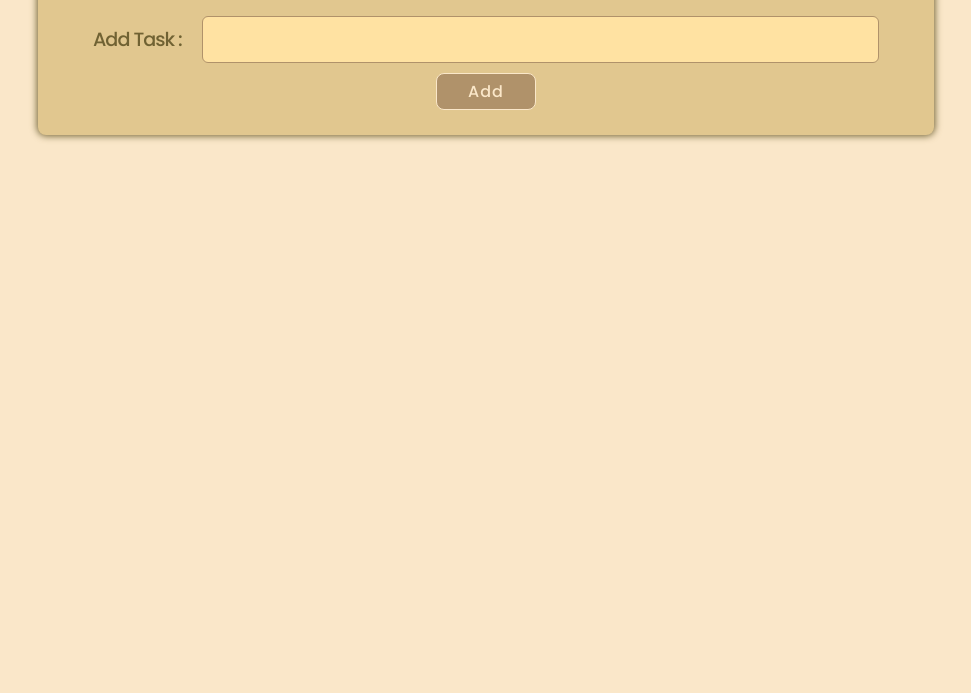
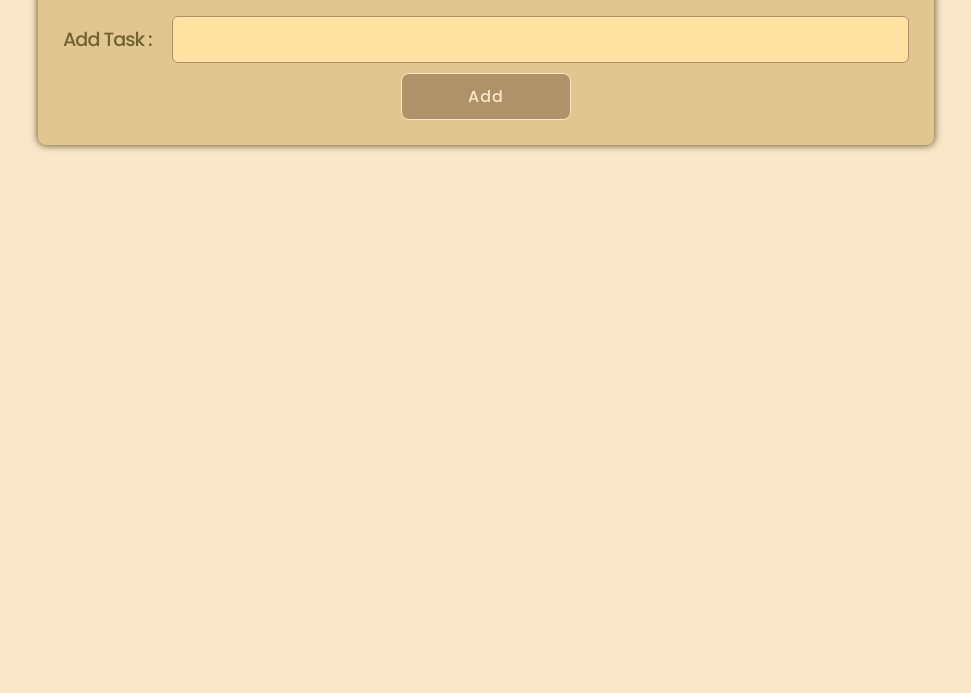
Before and after one commit to OmarDeeb311/To_Do_List_HTML_CSS_JS, a plain HTML site: page index.html in a window 1280 px wide. Shown: the part 107-800 px from the top of the page, without its empty margins (154-1125 px from the left). Drawn offline with Linux system fonts and the light colour scheme.

Commit message:
Update style.css

```diff
--- a/style.css
+++ b/style.css
@@ -1,19 +1,4 @@
 @import url("https://fonts.googleapis.com/css2?family=Poppins:wght@200;300;400;500;600;700;800;900&display=swap");
-
-:root {
-  --color-one: #fae7c9;
-  --color-two: #e1c78f;
-  --color-three: #b0926a;
-  --color-four: #706233;
-}
-
-body {
-  font-family: "Poppins", sans-serif;
-  background-color: var(--color-one);
-}
-
-* {
-  box-sizing: border-box;@import url("https://fonts.googleapis.com/css2?family=Poppins:wght@200;300;400;500;600;700;800;900&display=swap");
 
 :root {
   --color-one: #fae7c9;
@@ -163,103 +148,3 @@ button:focus {
     font-size: 50% !important;
   }
 }
-
-  margin: 0;
-  padding: 0;
-}
-
-button {
-  cursor: pointer;
-  padding: 5px;
-  width: 100px;
-  background: var(--color-three);
-  border: 0;
-  border-radius: 8px;
-  font-size: 16px;
-  font-family: inherit;
-  font-weight: 500;
-  color: var(--color-one);
-  letter-spacing: 1px;
-  border: 1px solid;
-}
-
-button:focus {
-  outline: 0;
-}
-
-.container {
-  display: flex;
-  flex-direction: column;
-  background-color: var(--color-two);
-  padding: 25px;
-  width: 70%;
-  margin: 20px auto;
-  gap: 30px;
-  border-radius: 8px;
-  box-shadow: 0 0 7px 1px var(--color-four);
-}
-
-.header {
-  display: flex;
-  justify-content: center;
-  align-items: center;
-  width: 100%;
-  gap: 10px;
-  padding: 0px 30px;
-}
-
-.header input {
-  flex: 1;
-  border: 0;
-  border-radius: 6px;
-  background: #ffe2a2;
-  font-size: 16px;
-  padding: 10px 0px 10px 20px;
-  color: var(--color-four);
-  font-family: inherit;
-  font-weight: 600;
-  border: 1px solid var(--color-three);
-}
-
-.header input:focus {
-  outline: 0;
-}
-
-.header label {
-  font-size: larger;
-  font-weight: 500;
-  letter-spacing: -1px;
-  color: var(--color-four);
-}
-
-.tasks {
-  display: flex;
-  flex-direction: column;
-  gap: 20px;
-  background: var(--color-three);
-  padding: 20px;
-  border-radius: 8px;
-  box-shadow: 0 0 5px 1px var(--color-four);
-}
-
-.task {
-  background: var(--color-four);
-  display: flex;
-  align-items: center;
-  padding: 15px;
-  border-radius: 8px;
-  box-shadow: 0 0 4px 0px var(--color-two);
-}
-
-.buttons {
-  background: var(--color-four);
-  display: flex;
-  justify-content: space-between;
-  gap: 10px;
-  margin-right: 10px;
-}
-
-.task h4 {
-  flex: 1;
-  color: var(--color-one);
-}
```
